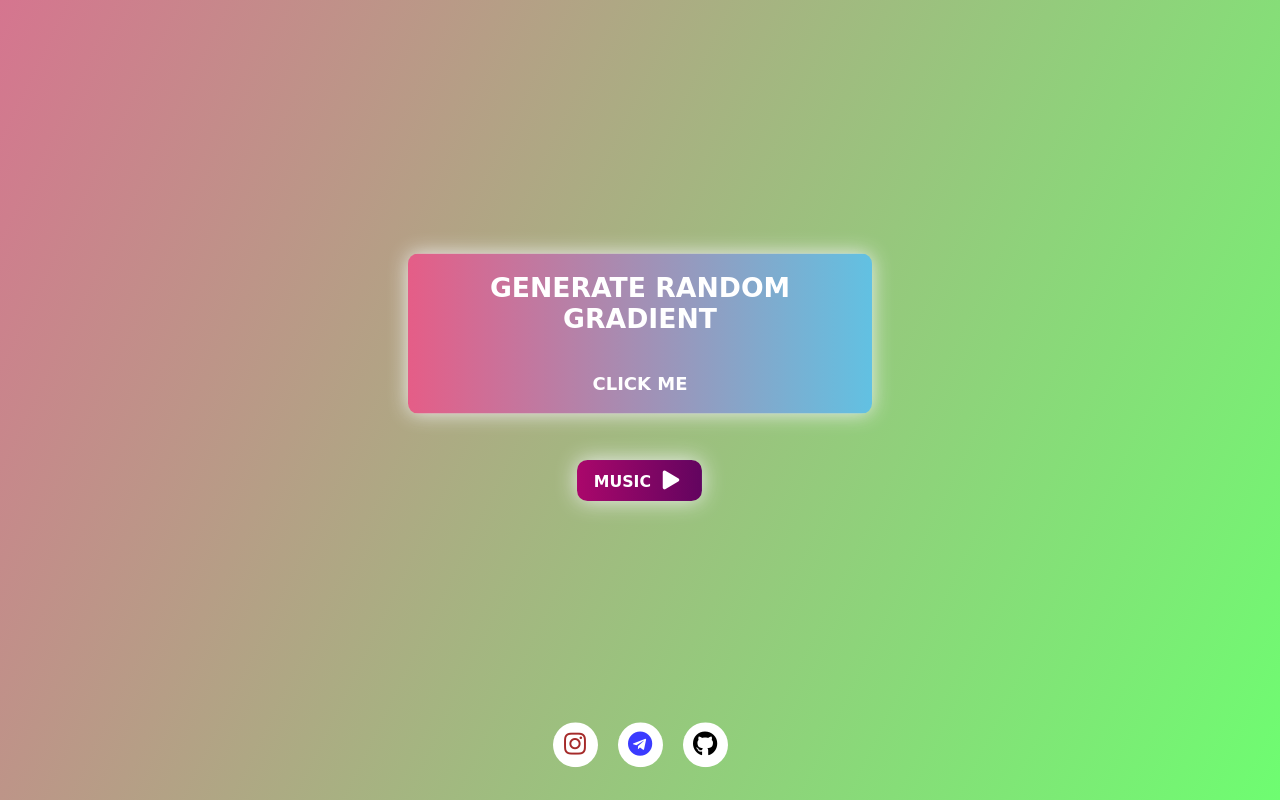
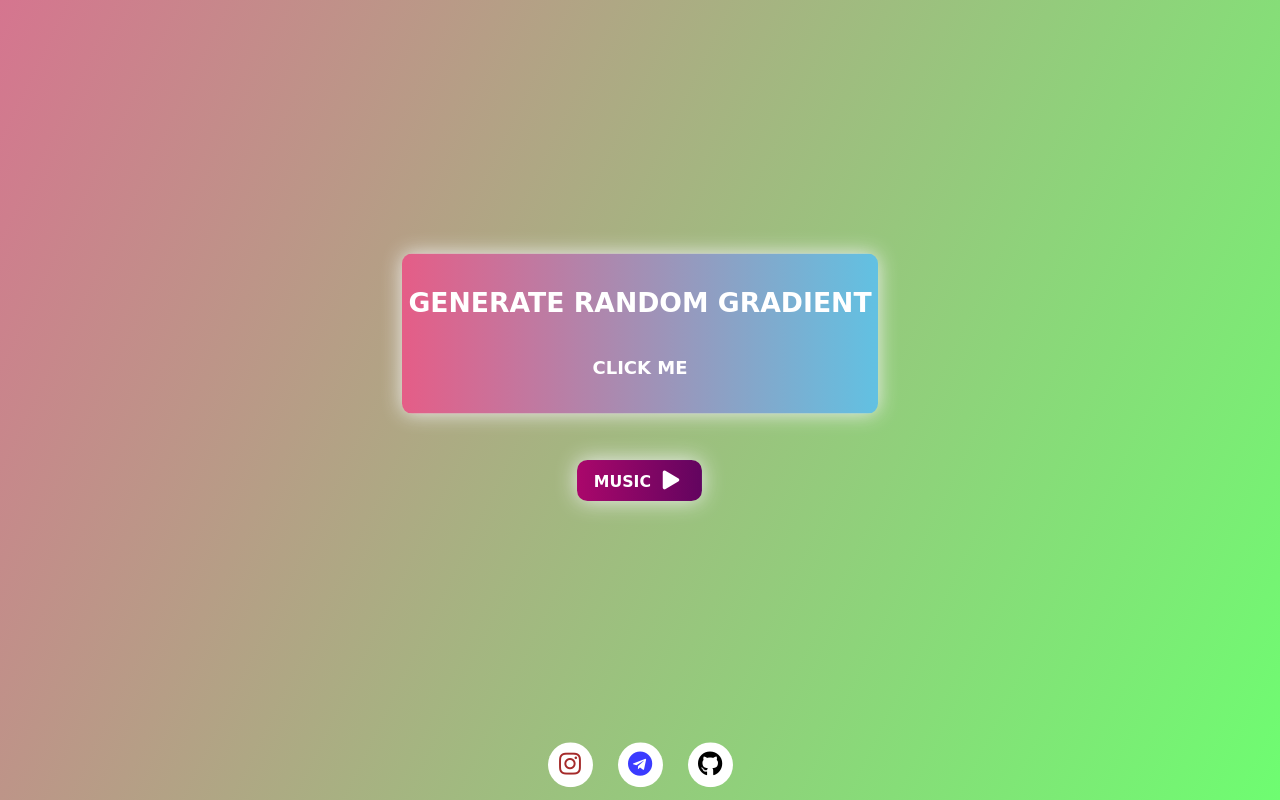
Before and after one commit to astonaqulovsukhrob/randomBackground, a plain HTML site: page index.html in a window 1280 px wide. Drawn offline with Linux system fonts and the light colour scheme.

Commit message:
Update style.css

```diff
--- a/css/style.css
+++ b/css/style.css
@@ -12,12 +12,15 @@ body {
   align-items: center;
   min-height: 100vh;
   flex-direction: column;
+  background-position: center;
+  background-size: cover;
+  background-repeat: no-repeat;
 }
 
 
 .btn {
-  width: 29rem;
-  height: 10rem;
+  min-width: 29rem;
+  min-height: 10rem;
   border: none;
   border-radius: 9px;
   outline: none;
@@ -79,9 +82,9 @@ body {
 
 footer {
   display: flex;
-  gap: 20px;
+  gap: 25px;
   position: absolute;
-  bottom: 25px;
+  bottom: 5px;
 }
 
 .myinsta, .mytelegram, .mygithub {
```
